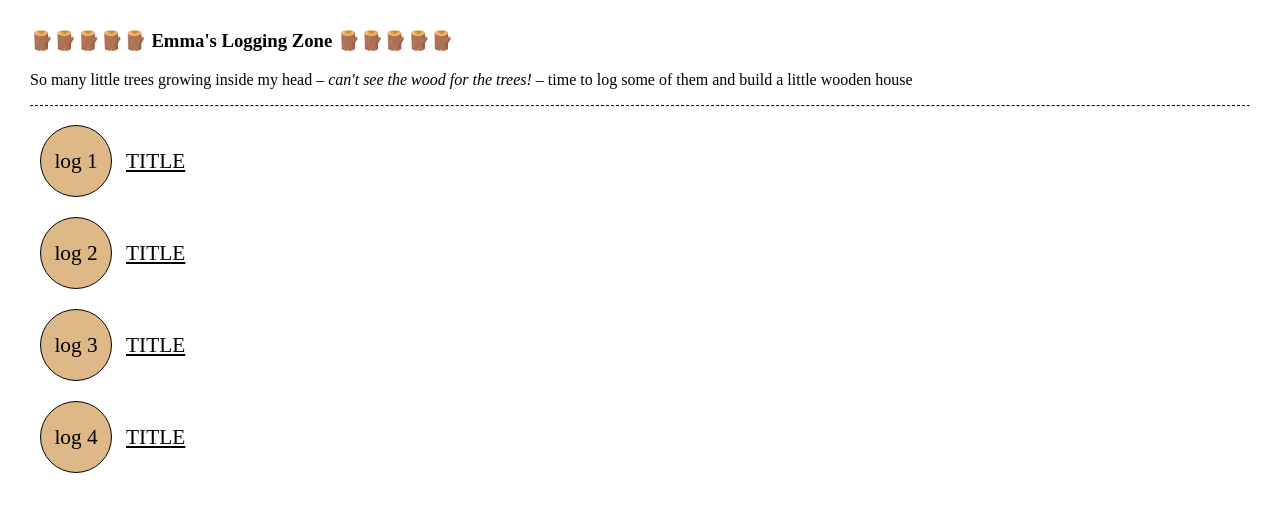
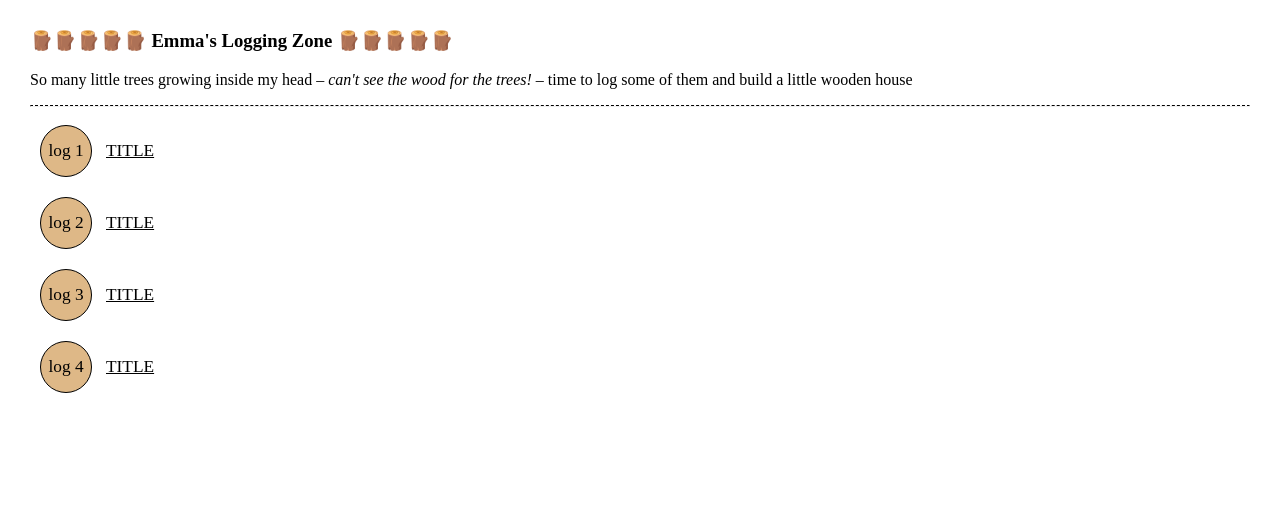
Before and after one commit to EmmaVerhoeven/loggingzone, a plain HTML site: page index.html in a window 1280 px wide. Drawn offline with Linux system fonts and the light colour scheme.

Commit message:
update logs

```diff
--- a/index.html
+++ b/index.html
@@ -16,22 +16,22 @@
         }
 
         .log {
-            height: 70px;
-            width: 70px;
+            height: 50px;
+            width: 50px;
             background-color: burlywood;
             border: 1pt solid black;
             border-radius: 50%;
             display: inline-block;
-            font-size: 16pt;
+            font-size: 13pt;
             text-align: center;
-            line-height: 70px;
+            line-height: 50px;
             margin: 10px;
         }
 
 
         a {
             color: black;
-            font-size: 16pt;
+            font-size: 13pt;
         }
 
         hr.dashed {
```
Also changed, not shown: log3.html (+2 -2 lines), log4.html (+2 -2 lines).
